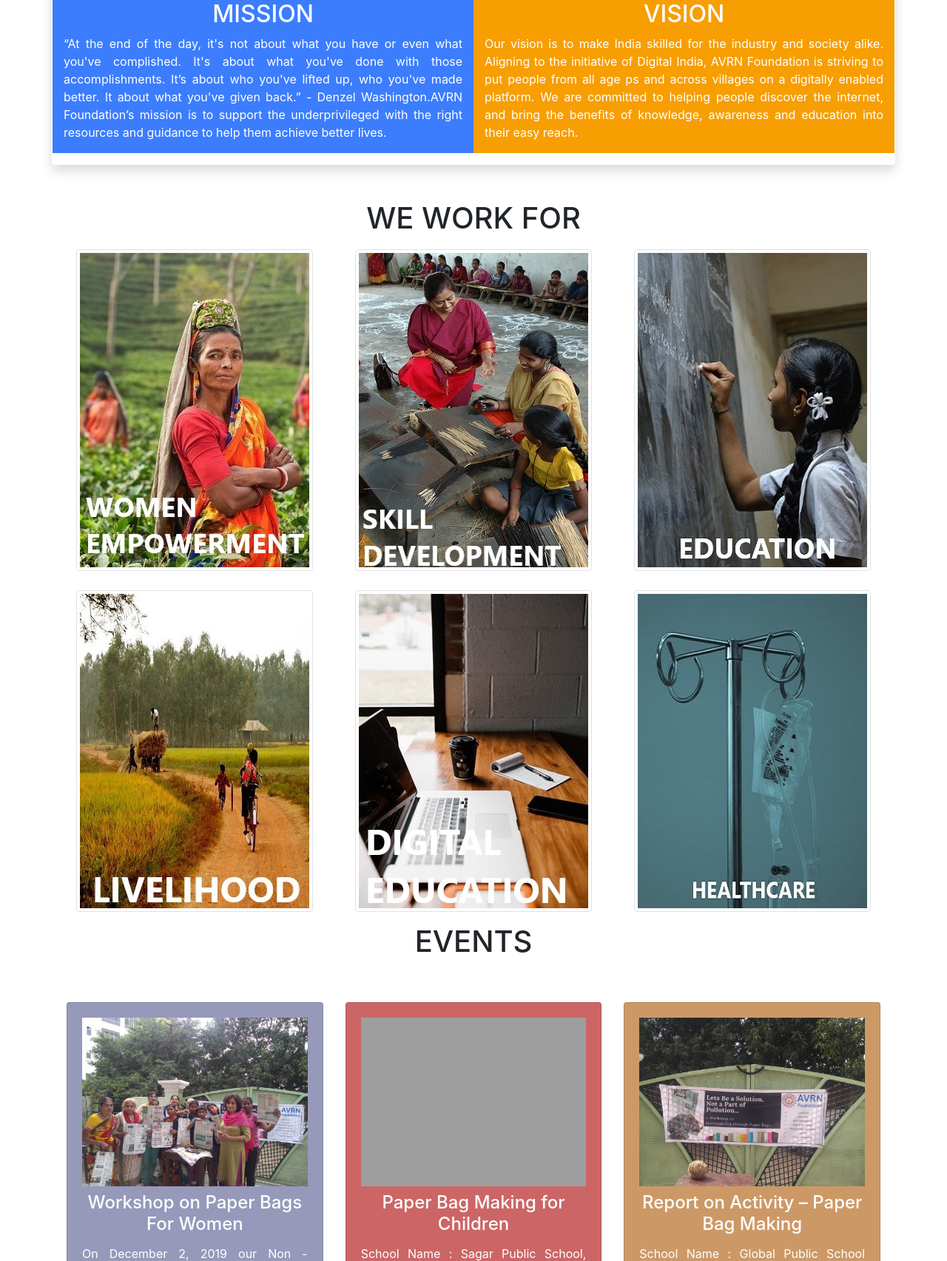
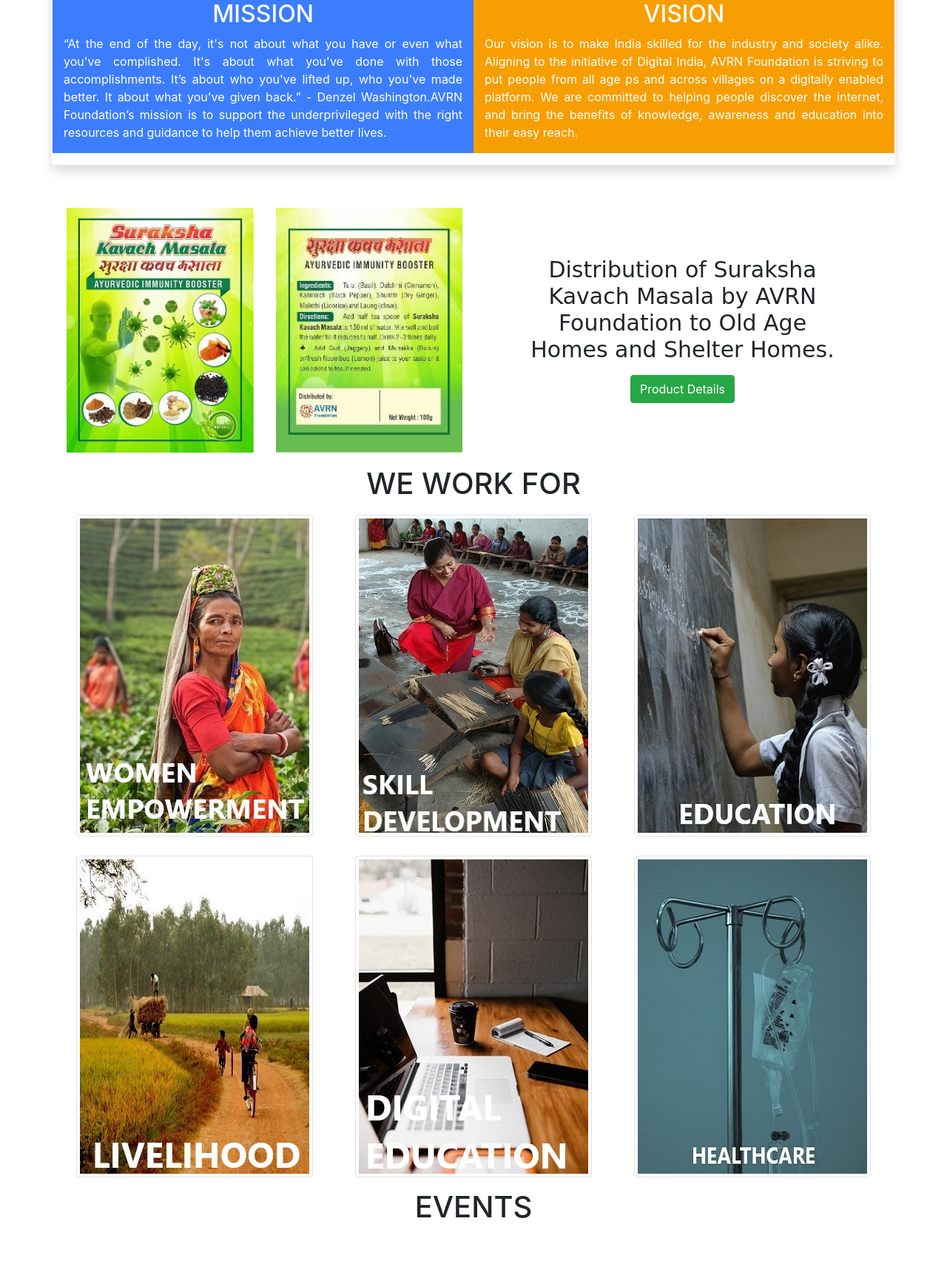
Before and after one commit to shuchi11/avrn_foundation, a CodeIgniter app: page /c/ in a window 1280 px wide. Shown: the part 1070-2775 px from the top of the page at 74% size. Run offline with CodeIgniter, Linux system fonts and the light colour scheme; some libraries are stand-ins or nearby versions; grey boxes are pictures that could not be loaded.

Commit message:
main page changes

```diff
--- a/application/config/database.php
+++ b/application/config/database.php
@@ -77,7 +77,7 @@ $db['default'] = array(
 	'dsn'	=> '',
 	'hostname' => 'localhost',
 	'username' => 'root',
-	'password' => '',
+	'password' => 'shuchi@1801',
 	'database' => 'avrn_foundation',
 	'dbdriver' => 'mysqli',
 	'dbprefix' => '',
--- /dev/null
+++ b/application/controllers/db_code.php
@@ -0,0 +1,4 @@
+function __construct(){
+        parent::__construct();
+        $this->load->model('Main_model');
+   }
--- a/application/views/main.php
+++ b/application/views/main.php
@@ -52,6 +52,14 @@
       </div>
 
 
+  </div>
+  <div class="container">
+    <div class="row">
+      <div class="col-md-3"><img class="img-responsive" src="<?php echo base_url('assets/images/suraksha.jpg')?>"  ></div>
+      <div class="col-md-3"><img class="img-responsive" src="<?php echo base_url('assets/images/suraksha2.jpg')?>" ></div>
+      <div class="col-md-6" style="padding: 50pt;"><h4 class="texth" >Distribution of Suraksha Kavach Masala by
+         AVRN Foundation to Old Age Homes and Shelter Homes.</h4><a class="nav-link" href="<?php echo base_url('Main_controller/open_our_contribution')?>"><button type="button" class="btn btn-success">Product Details</button></a></div>
+    </div>
   </div>
   <h1 style="text-align: center;">WE WORK FOR</h1>
 
```
Also changed, not shown: application/views/our_contribution.php (+20 -1 lines), assets/images/ebook3.jpg (added), assets/images/suraksha.jpg (added), assets/images/suraksha2.jpg (added), assets/images/suraksha3.jpg (added).
